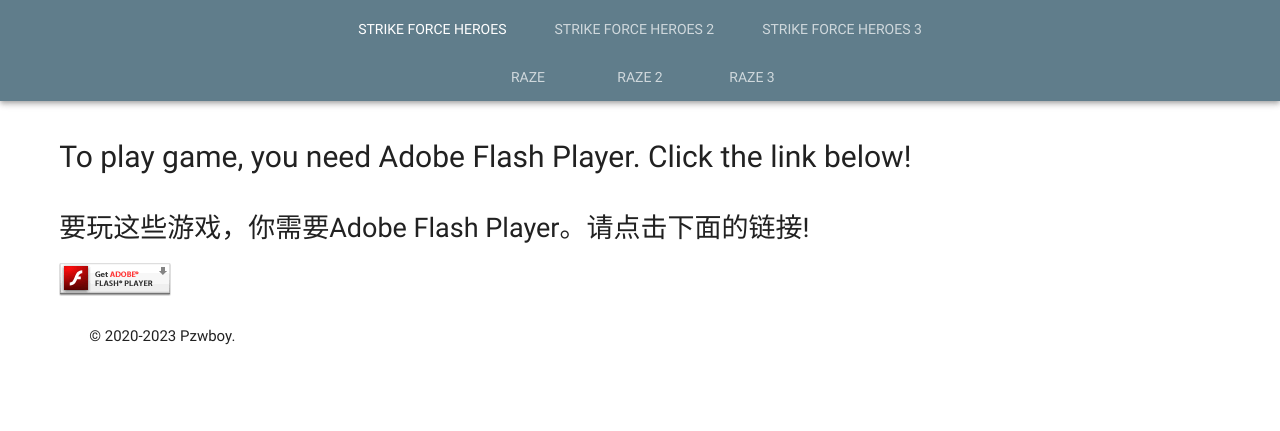
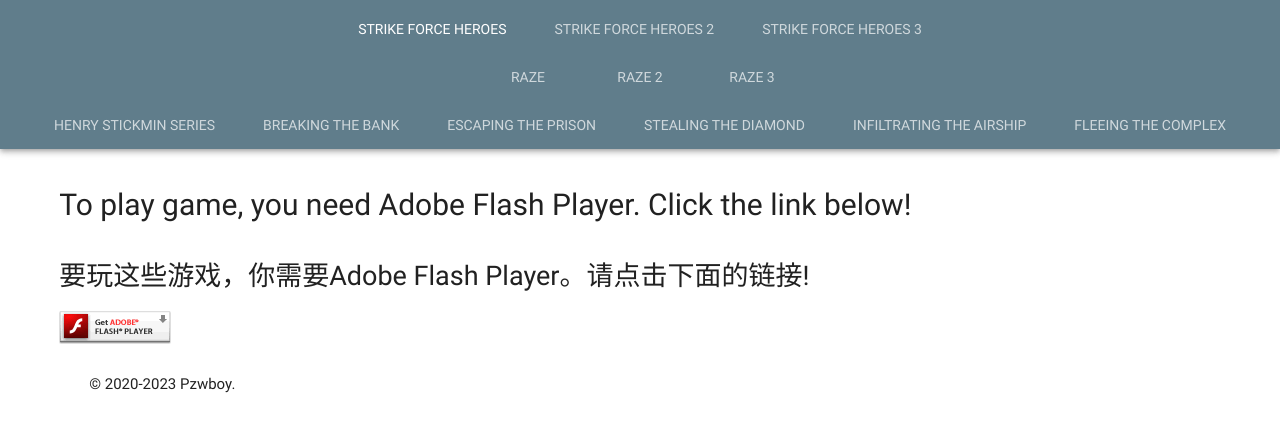
Before and after one commit to pzwboy/flash-games, a plain HTML site: page index.html in a window 1280 px wide. Shown: the part 59-490 px from the top of the page. Drawn offline with Linux system fonts and the light colour scheme.

Commit message:
Update index.html

```diff
--- a/index.html
+++ b/index.html
@@ -22,6 +22,14 @@
           <a href="games/raze2.html" class="mdui-ripple mdui-ripple-white">Raze 2</a>
           <a href="games/raze3.html" class="mdui-ripple mdui-ripple-white">Raze 3</a>
         </div>
+	<div class="mdui-tab mdui-color-theme mdui-tab-centered" mdui-tab>
+          <a class="mdui-ripple mdui-ripple-white">Henry Stickmin Series</a>
+          <a href="games/breakingthebank.html" class="mdui-ripple mdui-ripple-white">Breaking the Bank</a>
+          <a href="games/escapingtheprisongame.html" class="mdui-ripple mdui-ripple-white">Escaping the Prison</a>
+          <a href="games/stealingthediamondgame.html" class="mdui-ripple mdui-ripple-white">Stealing the Diamond</a>
+          <a href="games/infiltratingtheairshipgame.html" class="mdui-ripple mdui-ripple-white">Infiltrating the Airship</a>
+          <a href="games/fleeingthecomplexgame.html" class="mdui-ripple mdui-ripple-white">Fleeing the Complex</a>
+        </div>
       </div>
 	  <div class="container p-typo mdui-container mdui-typo">
 	  <h1>To play game, you need Adobe Flash Player. Click the link below!</h1>
```
